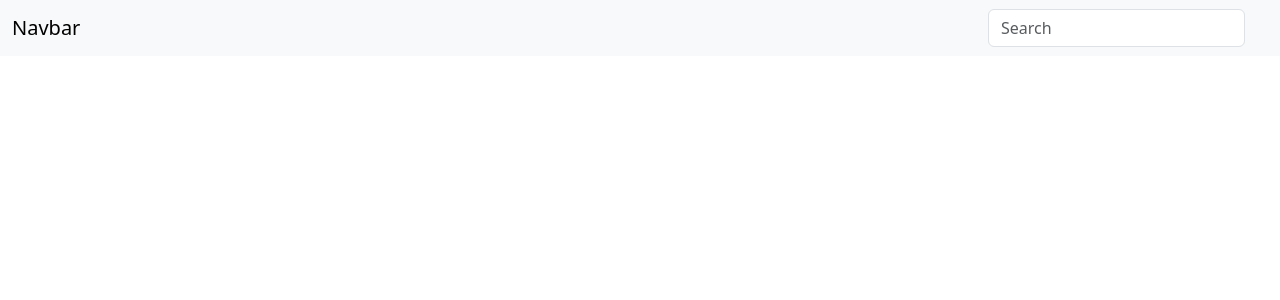
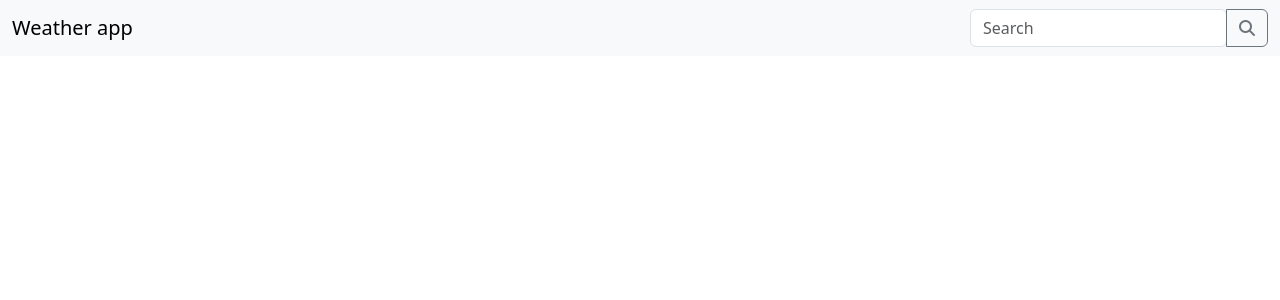
Before and after one commit to HassanNazamul/weatherapp, a JavaScript app: page / in a window 1280 px wide. Shown: the top 300 px of the page. Built offline with nearby package versions, Linux system fonts and the light colour scheme.

Commit message:
Changed Seacrh Icon

```diff
--- a/public/index.html
+++ b/public/index.html
@@ -13,6 +13,12 @@
 
   <!-- Bottstrap CSS -->
   <link href="https://cdn.jsdelivr.net/npm/bootstrap@5.3.2/dist/css/bootstrap.min.css" rel="stylesheet">
+
+  <!-- Font Awesome -->
+  <link rel="stylesheet" href="https://cdnjs.cloudflare.com/ajax/libs/font-awesome/6.5.1/css/all.min.css"
+    integrity="sha512-DTOQO9RWCH3ppGqcWaEA1BIZOC6xxalwEsw9c2QQeAIftl+Vegovlnee1c9QX4TctnWMn13TZye+giMm8e2LwA=="
+    crossorigin="anonymous" referrerpolicy="no-referrer" />
+
   <title>React App</title>
 </head>
 
--- a/src/Layout.js/Header/NavBar.js
+++ b/src/Layout.js/Header/NavBar.js
@@ -1,21 +1,27 @@
 function NavBar() {
+  return (
+    <nav className="navbar navbar-light bg-body-tertiary">
+      <div className="container-fluid">
+        <a className="navbar-brand">Weather app</a>
 
-  return (
-    <nav class="navbar navbar-light bg-body-tertiary">
-      <div class="container-fluid">
-        <a class="navbar-brand">Navbar</a>
-        <form class="d-flex input-group w-auto">
+        <form className="d-flex input-group w-auto">
           <input
             type="search"
-            class="form-control rounded"
+            className="form-control rounded"
             placeholder="Search"
             aria-label="Search"
             aria-describedby="search-addon"
           />
-          <span class="input-group-text border-0" id="search-addon">
-            <i class="fas fa-search"></i>
-          </span>
+          <button
+            type="submit"
+            className="btn btn-outline-secondary"
+            id="search-addon"
+          >
+            {/* Adding Search Icon */}
+            <i className="fa fa-search"></i>
+          </button>
         </form>
+
       </div>
     </nav>
   );
```
